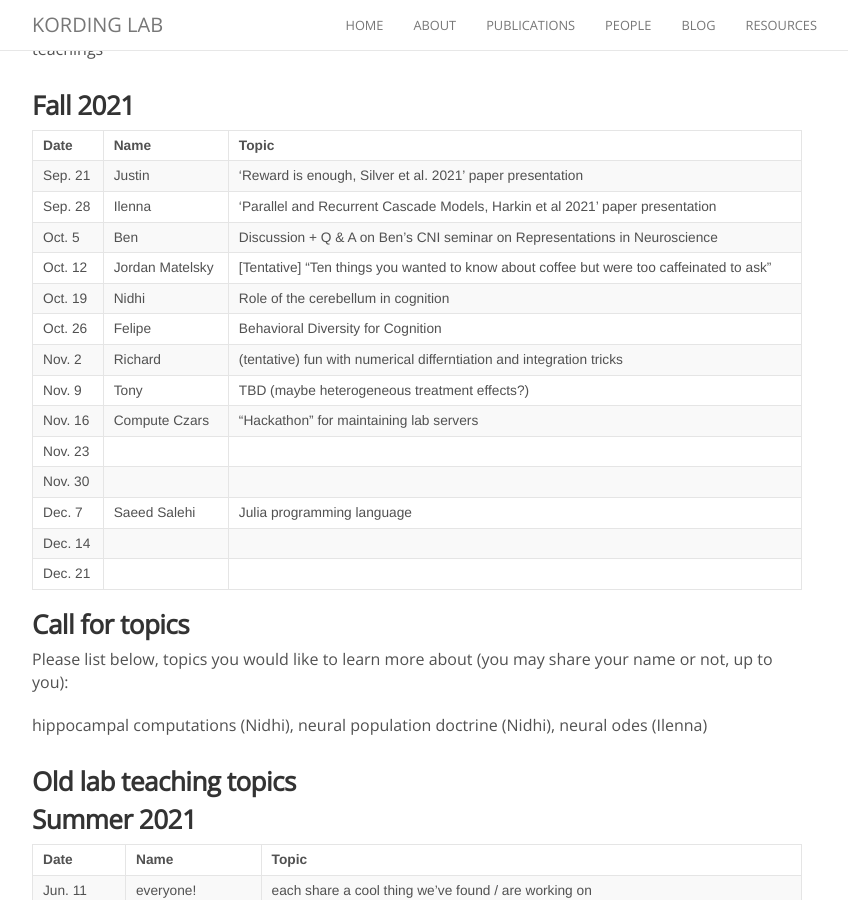
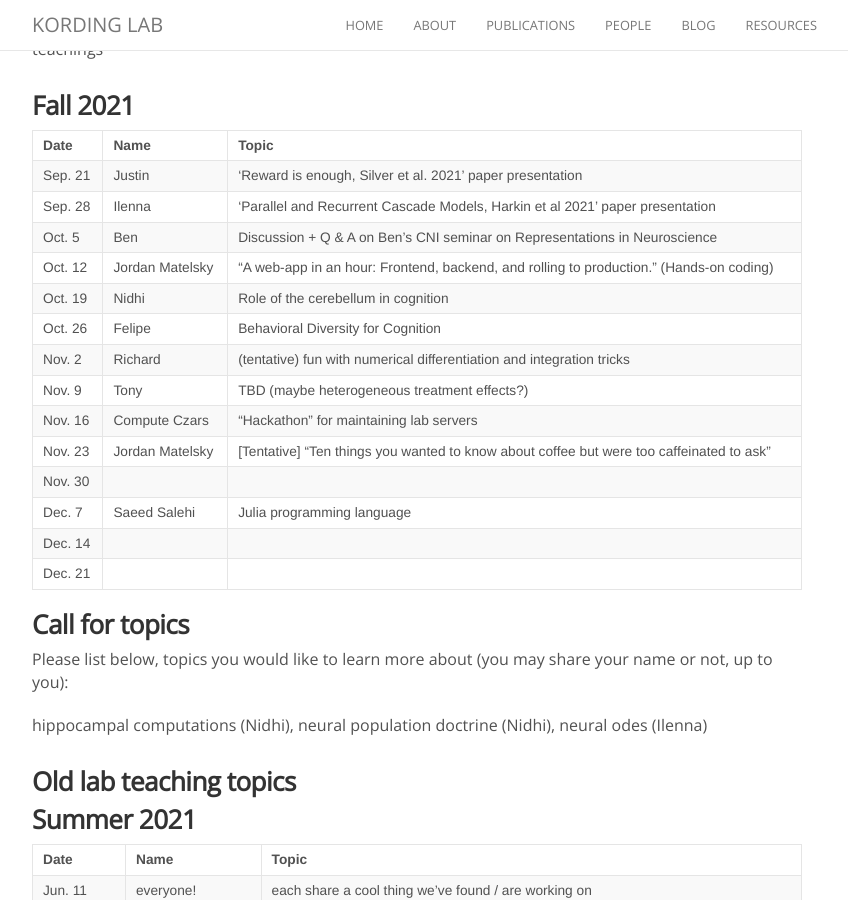
Before and after one commit to KordingLab/KordingLab.github.io, a Jekyll site: the page built from _posts/2021-01-01-upcoming-lab-teaching.md, in a window 1280 px wide and 900 px high, scrolled down 367 px. Shown: the whole window, without its empty margins (223-1071 px from the left). Built offline with Jekyll 4.4.1, drawn with Linux system fonts in a browser that asks for light colours; nearby versions of some CDN libraries; comment, search, counter and statistics services are not loaded.

Commit message:
Update 2021-01-01-upcoming-lab-teaching.md

```diff
--- a/_posts/2021-01-01-upcoming-lab-teaching.md
+++ b/_posts/2021-01-01-upcoming-lab-teaching.md
@@ -15,13 +15,13 @@ Get on the listserve for announcements: https://groups.google.com/forum/#!forum/
 | Sep. 21 | Justin | 'Reward is enough, Silver et al. 2021' paper presentation |
 | Sep. 28 | Ilenna | 'Parallel and Recurrent Cascade Models, Harkin et al 2021' paper presentation |
 | Oct. 5 | Ben | Discussion + Q & A on Ben's CNI seminar on Representations in Neuroscience |
-| Oct. 12 | Jordan Matelsky | [Tentative] "Ten things you wanted to know about coffee but were too caffeinated to ask" |
+| Oct. 12 | Jordan Matelsky | "A web-app in an hour: Frontend, backend, and rolling to production." (Hands-on coding) |
 | Oct. 19 | Nidhi | Role of the cerebellum in cognition |
 | Oct. 26 | Felipe | Behavioral Diversity for Cognition |
-| Nov. 2 | Richard | (tentative) fun with numerical differntiation and integration tricks |
+| Nov. 2 | Richard | (tentative) fun with numerical differentiation and integration tricks |
 | Nov. 9 | Tony | TBD (maybe heterogeneous treatment effects?) |
 | Nov. 16 | Compute Czars | "Hackathon" for maintaining lab servers |
-| Nov. 23 |   |  |
+| Nov. 23 | Jordan Matelsky | [Tentative] "Ten things you wanted to know about coffee but were too caffeinated to ask" |
 | Nov. 30 |   |  |
 | Dec. 7 | Saeed Salehi | Julia programming language |
 | Dec. 14 |   |  |
```
